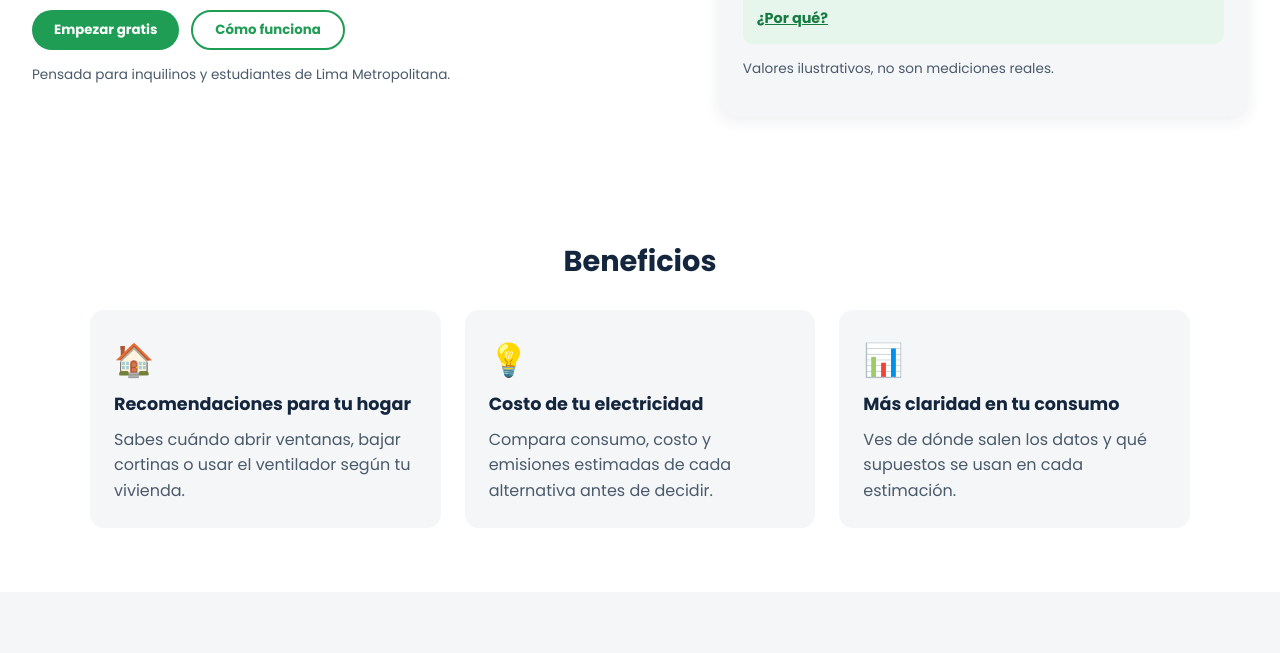
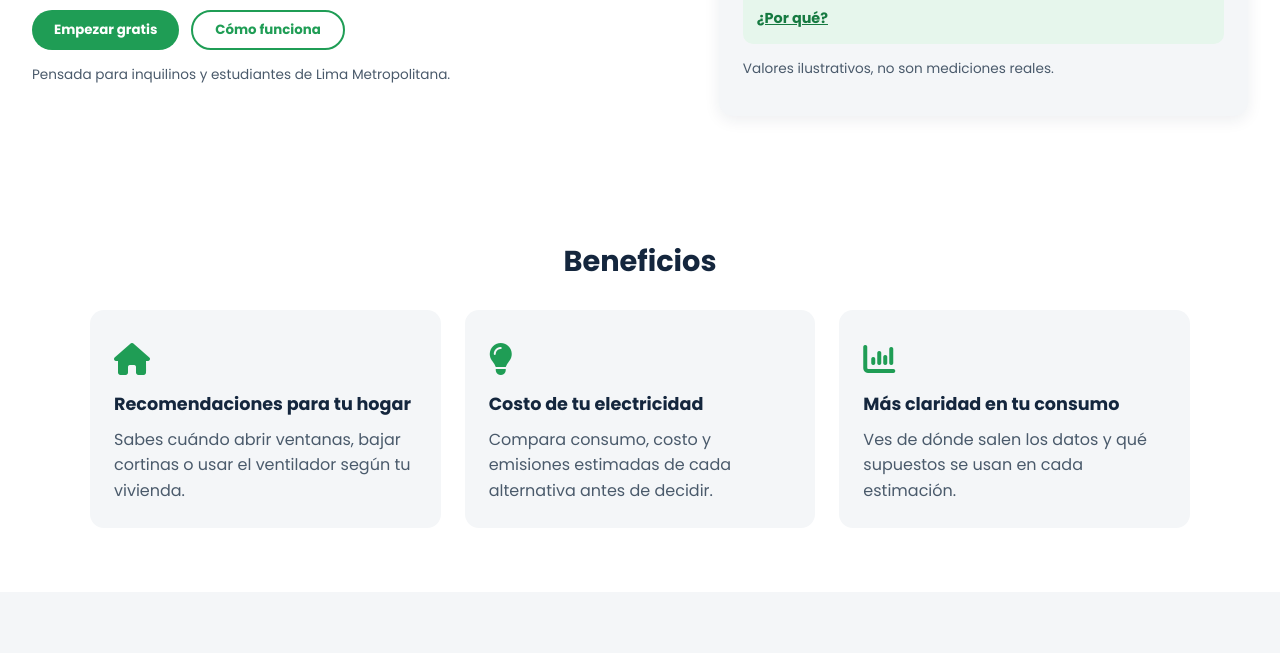
Before and after one commit to casa-fresca-upc/casa-fresca, a plain HTML site: page public/index.html in a window 1280 px wide. Shown: the part 427-1080 px from the top of the page. Drawn offline with Linux system fonts and the light colour scheme.

Commit message:
feat(landing): íconos de Font Awesome en las tarjetas de beneficios

```diff
--- a/public/assets/styles/styles.css
+++ b/public/assets/styles/styles.css
@@ -295,6 +295,7 @@ header nav a:hover {
 
 .icon {
     font-size: 2rem;
+    color: var(--green);
     margin-bottom: 8px;
 }
 
--- a/public/index.html
+++ b/public/index.html
@@ -6,6 +6,7 @@
     <title>Casa Fresca</title>
     <meta name="description" content="Casa Fresca te ayuda a mantener tu hogar fresco en Lima y a entender cuánto consumes de electricidad.">
     <link rel="shortcut icon" href="favicon.ico" type="image/x-icon">
+    <link rel="stylesheet" href="https://cdnjs.cloudflare.com/ajax/libs/font-awesome/6.5.1/css/all.min.css">
     <link rel="stylesheet" href="assets/styles/styles.css">
     <link rel="preconnect" href="https://fonts.googleapis.com">
     <link rel="preconnect" href="https://fonts.gstatic.com" crossorigin>
@@ -76,17 +77,17 @@
         <h2>Beneficios</h2>
         <div class="cards">
             <div class="card">
-                <div class="icon" aria-hidden="true">🏠</div>
+                <div class="icon" aria-hidden="true"><i class="fa-solid fa-house"></i></div>
                 <h3>Recomendaciones para tu hogar</h3>
                 <p>Sabes cuándo abrir ventanas, bajar cortinas o usar el ventilador según tu vivienda.</p>
             </div>
             <div class="card">
-                <div class="icon" aria-hidden="true">💡</div>
+                <div class="icon" aria-hidden="true"><i class="fa-solid fa-lightbulb"></i></div>
                 <h3>Costo de tu electricidad</h3>
                 <p>Compara consumo, costo y emisiones estimadas de cada alternativa antes de decidir.</p>
             </div>
             <div class="card">
-                <div class="icon" aria-hidden="true">📊</div>
+                <div class="icon" aria-hidden="true"><i class="fa-solid fa-chart-column"></i></div>
                 <h3>Más claridad en tu consumo</h3>
                 <p>Ves de dónde salen los datos y qué supuestos se usan en cada estimación.</p>
             </div>
```
